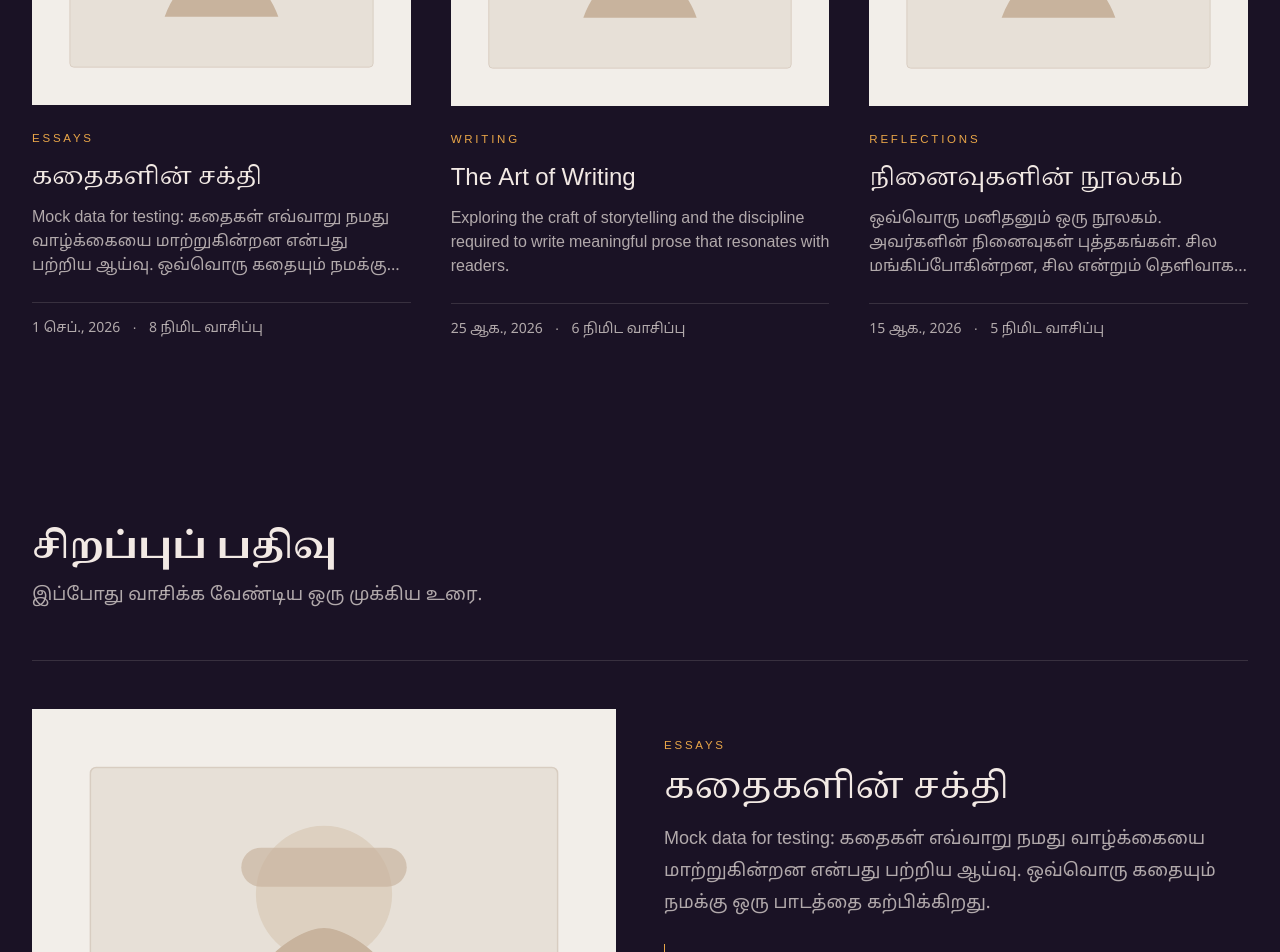
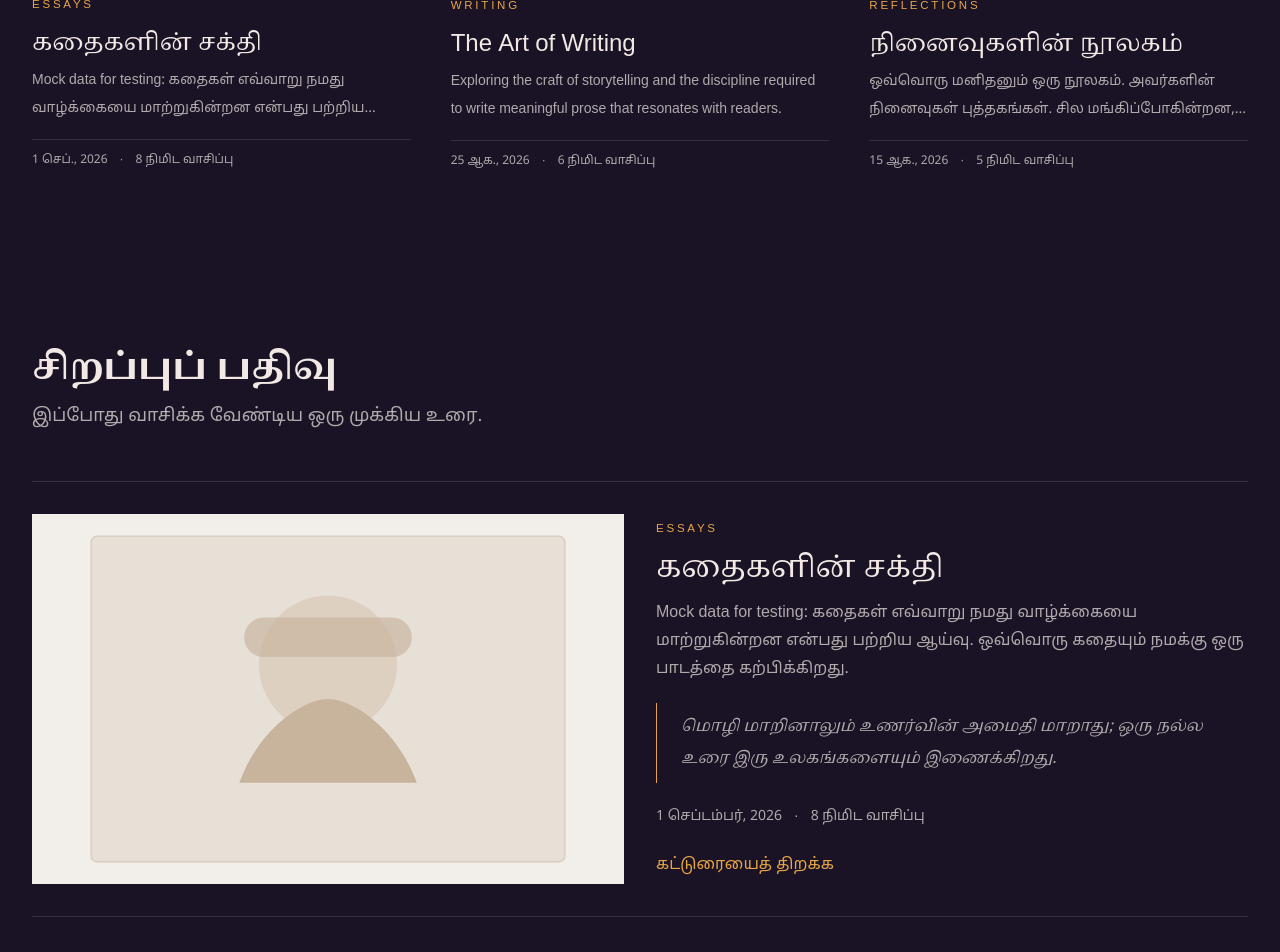
Before and after one commit to Rahulmks/author-app, a Next.js app: page / in a window 1280 px wide. Shown: the part 1580-2532 px from the top of the page. Built offline with nearby package versions, Linux system fonts and the light colour scheme.

Commit message:
fix: claude

```diff
--- a/src/app/posts/[slug]/page.tsx
+++ b/src/app/posts/[slug]/page.tsx
@@ -18,17 +18,17 @@ export default async function PostDetailPage({
   }
 
   return (
-    <Container maxWidth="article" className="py-12 md:py-20">
+    <Container maxWidth="article" className="py-10 md:py-16">
       <article>
         <p className="eyebrow mb-4">
           {post.category || 'கட்டுரை'}
         </p>
-        <h1 className="mb-5 text-4xl font-semibold leading-[1.12] md:text-6xl">
+        <h1 className="mb-4 text-3xl font-semibold leading-[1.2] md:text-5xl">
           {post.title}
         </h1>
 
         <div className="mb-8">
-          <p className="mb-4 text-lg leading-8 text-text-secondary">
+          <p className="mb-3 text-base leading-7 text-text-secondary">
             {post.excerpt}
           </p>
           <PostMetadata
@@ -39,8 +39,8 @@ export default async function PostDetailPage({
         </div>
 
         {post.coverImage && (
-          <div className="manuscript-card mb-10 overflow-hidden rounded-[2rem] p-4">
-            <div className="relative aspect-[16/9] overflow-hidden rounded-[1.5rem] border border-border-color bg-paper">
+          <div className="manuscript-card mb-8 overflow-hidden p-3">
+            <div className="relative aspect-[16/8] overflow-hidden border border-border-color bg-paper">
             <Image
               src={post.coverImage}
               alt={post.title}
--- a/src/components/posts/FeaturedPost.tsx
+++ b/src/components/posts/FeaturedPost.tsx
@@ -9,13 +9,13 @@ interface FeaturedPostProps {
 
 export default function FeaturedPost({ post }: FeaturedPostProps) {
   return (
-    <article className="group border-y border-border-color py-8 md:py-12">
+    <article className="group border-y border-border-color py-6 md:py-8">
       <Link
         href={`/posts/${post.slug}`}
-        className="block md:grid md:grid-cols-2 gap-8 md:gap-12 items-center"
+        className="block md:grid md:grid-cols-2 gap-6 md:gap-8 items-center"
       >
         {post.coverImage && (
-          <div className="relative mb-6 aspect-[4/3] overflow-hidden bg-border-color md:mb-0">
+          <div className="relative mb-5 aspect-[16/10] overflow-hidden bg-border-color md:mb-0">
             <Image
               src={post.coverImage}
               alt={post.title}
@@ -32,11 +32,11 @@ export default function FeaturedPost({ post }: FeaturedPostProps) {
             </p>
           )}
 
-          <h2 className="mb-4 text-3xl font-medium leading-tight transition-colors group-hover:text-accent md:text-4xl">
+          <h2 className="mb-3 text-2xl font-medium leading-tight transition-colors group-hover:text-accent md:text-3xl">
             {post.title}
           </h2>
 
-          <p className="mb-6 line-clamp-4 text-lg leading-8 text-text-secondary">
+          <p className="mb-5 line-clamp-3 text-base leading-7 text-text-secondary">
             {post.excerpt}
           </p>
 
--- a/src/components/posts/PostCard.tsx
+++ b/src/components/posts/PostCard.tsx
@@ -9,10 +9,10 @@ interface PostCardProps {
 
 export default function PostCard({ post }: PostCardProps) {
   return (
-    <article className="group border-t border-border-color py-7 first:border-t-0">
+    <article className="group border-t border-border-color py-5 first:border-t-0">
       <Link href={`/posts/${post.slug}`} className="block max-w-3xl">
         {post.coverImage && (
-          <div className="relative mb-6 aspect-[4/3] overflow-hidden bg-border-color">
+          <div className="relative mb-4 aspect-[16/7] overflow-hidden bg-border-color">
             <Image
               src={post.coverImage}
               alt={post.title}
@@ -28,15 +28,15 @@ export default function PostCard({ post }: PostCardProps) {
           </p>
         )}
 
-        <h3 className="mb-3 text-2xl font-medium leading-snug transition-colors group-hover:text-accent">
+        <h3 className="mb-2 text-xl font-medium leading-snug transition-colors group-hover:text-accent md:text-2xl">
           {post.title}
         </h3>
 
-        <p className="mb-6 line-clamp-3 text-sm leading-7 text-text-secondary md:text-base">
+        <p className="mb-4 line-clamp-2 text-sm leading-7 text-text-secondary">
           {post.excerpt}
         </p>
 
-        <div className="flex flex-wrap items-center gap-3 border-t border-border-color pt-4 text-sm text-text-secondary">
+        <div className="flex flex-wrap items-center gap-3 border-t border-border-color pt-3 text-xs text-text-secondary">
           {post.publishedAt && (
             <time dateTime={post.publishedAt}>
               {formatTamilDate(post.publishedAt)}
```
